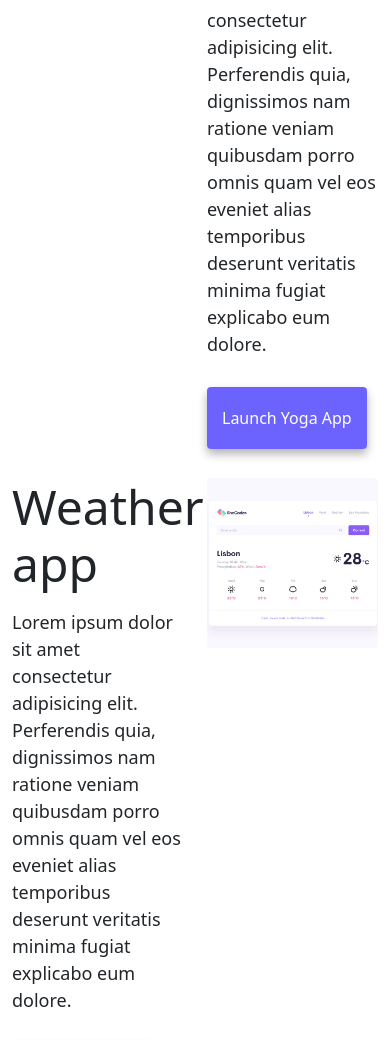
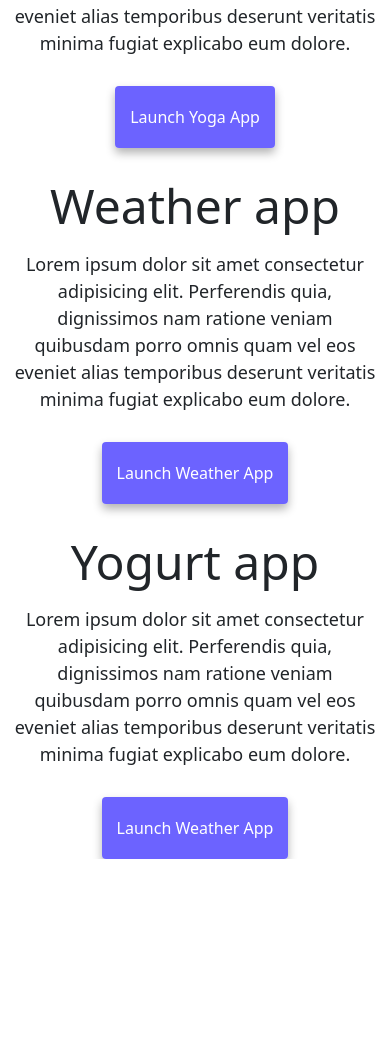
Before and after one commit to nina43/responsive-project-draft1, a plain HTML site: page index.html in a window 390 px wide. Shown: the part 818-1858 px from the top of the page. After the commit the page ends 1677 px from the top, so only its background shows below. Drawn offline with nearby package versions, Linux system fonts and the light colour scheme.

Commit message:
made the page more responsive

```diff
--- a/index.html
+++ b/index.html
@@ -5,7 +5,8 @@
     <meta charset="UTF-8" />
     <meta http-equiv="X-UA-Compatible" content="IE=edge" />
     <meta name="viewport" content="width=device-width, initial-scale=1.0" />
-    <title>Martyna Ziarek</title>
+    <title>Home | Martyna Ziarek</title>
+    <meta name="description" content="A portfolio about an aspiring front-end developer">
     <link href="https://cdn.jsdelivr.net/npm/bootstrap@5.0.0-beta2/dist/css/bootstrap.min.css" rel="stylesheet"
         integrity="sha384-BmbxuPwQa2lc/FVzBcNJ7UAyJxM6wuqIj61tLrc4wSX0szH/Ev+nYRRuWlolflfl" crossorigin="anonymous" />
     <script src="https://cdn.jsdelivr.net/npm/bootstrap@5.0.0-beta2/dist/js/bootstrap.bundle.min.js"
@@ -99,4 +100,4 @@
     </div>
 </body>
 
-</h
+</html>
--- a/src/style.css
+++ b/src/style.css
@@ -86,3 +86,21 @@ p {
 .email-link:hover {
   text-decoration: underline;
 }
+@media screen and (max-width: 450px) {
+  .col-6 {
+    flex: 100%;
+    max-width: 100%;
+  }
+  img {
+    display: none;
+  }
+  p,
+  h2,
+  .mt-5 {
+    text-align: center;
+  }
+  body {
+    max-width: 100%;
+    overflow-block: hidden;
+  }
+}
```
Also changed, not shown: about.html (+6 -2 lines).
